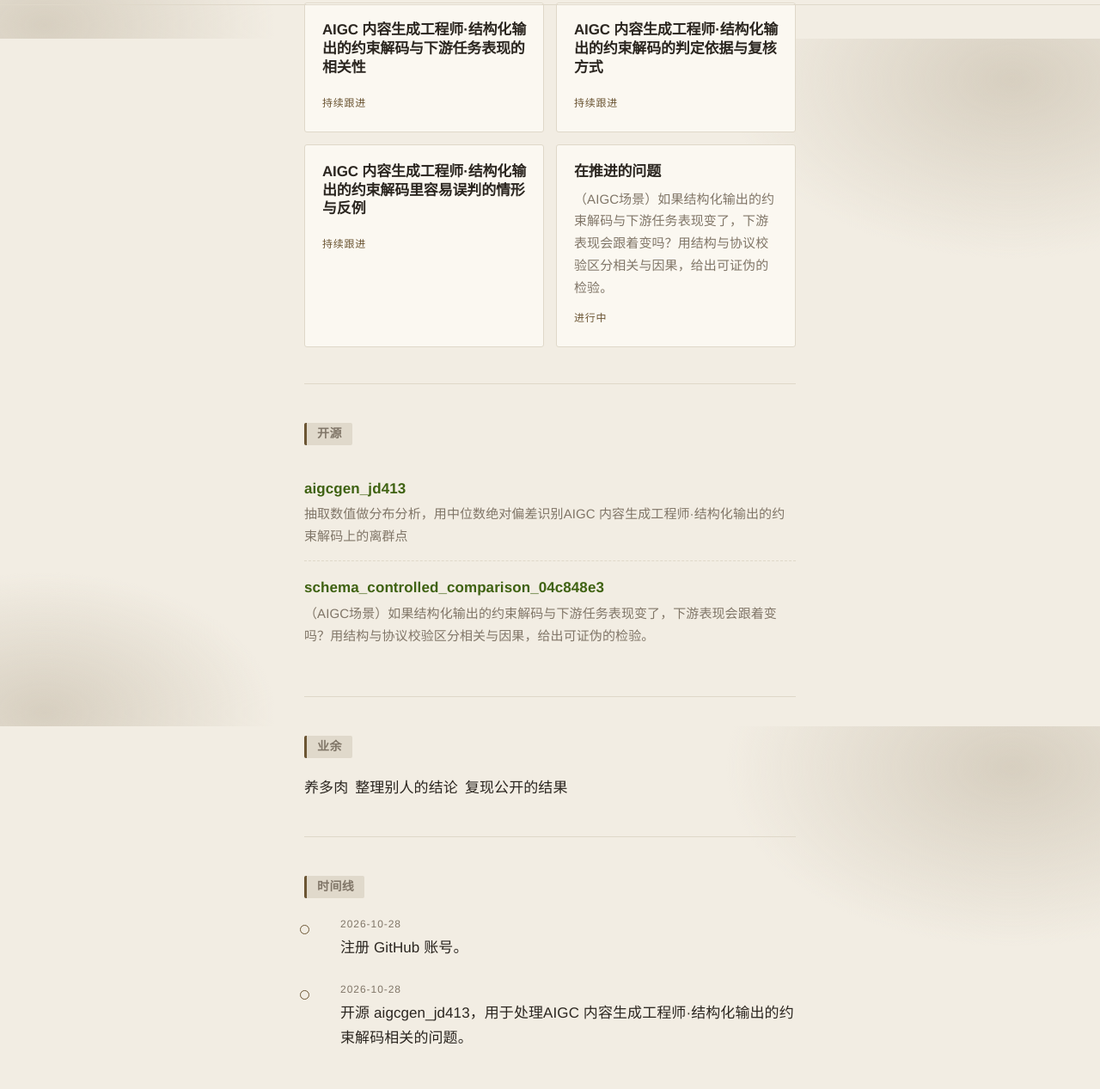
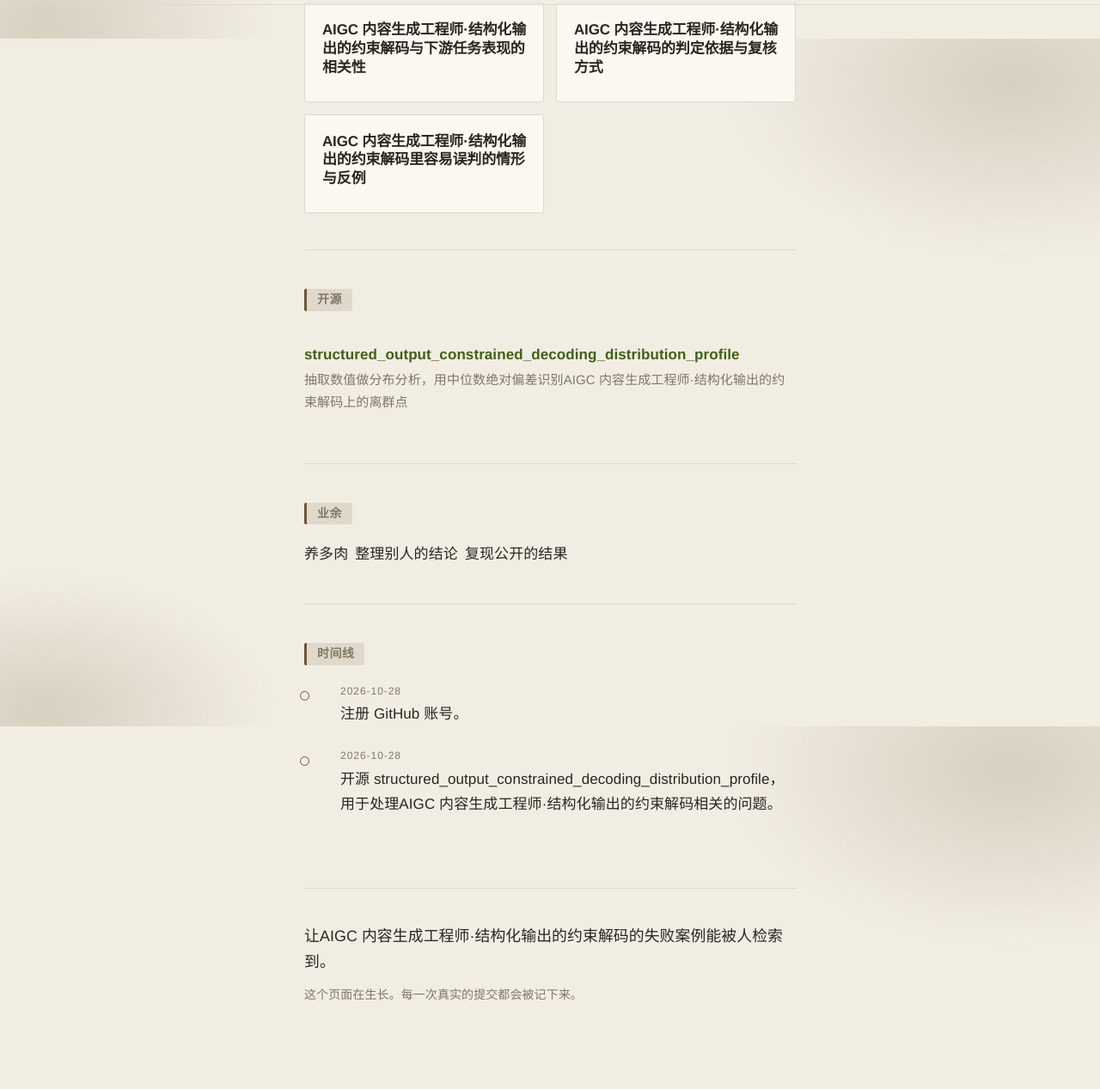
Before and after one commit to ashusvarmu/ashusvarmu.github.io, a plain HTML site: page index.html in a window 1280 px wide. Shown: the part 755-2022 px from the top of the page at 86% size. Drawn offline with Linux system fonts and the light colour scheme.

Commit message:
chore: 同步仓库改名后的链接

```diff
--- a/index.html
+++ b/index.html
@@ -76,7 +76,7 @@
 
 <section class="about" id="about">
   <h2>关于</h2>
-  <p>我在AIGC 内容生成工程师·结构化输出的约束解码上积累了一些能用的做法。 当前以本科阶段研究角色的方式推进项目。</p>
+  <p>我在AIGC 内容生成工程师·结构化输出的约束解码上积累了一些能用的做法。</p>
   <ul class="traits">
     <li>没检查到的项要明说，不能默认没问题。</li>
     <li>结论后面附上判定依据。</li>
@@ -89,20 +89,12 @@
   <div class="grid two">
     <article class="card">
       <h3>AIGC 内容生成工程师·结构化输出的约束解码与下游任务表现的相关性</h3>
-      <span class="status">持续跟进</span>
     </article>
     <article class="card">
       <h3>AIGC 内容生成工程师·结构化输出的约束解码的判定依据与复核方式</h3>
-      <span class="status">持续跟进</span>
     </article>
     <article class="card">
       <h3>AIGC 内容生成工程师·结构化输出的约束解码里容易误判的情形与反例</h3>
-      <span class="status">持续跟进</span>
-    </article>
-    <article class="card">
-      <h3>在推进的问题</h3>
-      <p>（AIGC场景）如果结构化输出的约束解码与下游任务表现变了，下游表现会跟着变吗？用结构与协议校验区分相关与因果，给出可证伪的检验。</p>
-      <span class="status">进行中</span>
     </article>
   </div>
 </section>
@@ -110,11 +102,8 @@
 <section id="work">
   <h2>开源</h2>
   <ul class="repos">
-    <li><div class="name"><a href="https://github.com/ashusvarmu/aigcgen_jd413" rel="noopener">aigcgen_jd413</a></div>
+    <li><div class="name"><a href="https://github.com/ashusvarmu/structured_output_constrained_decoding_distribution_profile" rel="noopener">structured_output_constrained_decoding_distribution_profile</a></div>
       <div class="desc">抽取数值做分布分析，用中位数绝对偏差识别AIGC 内容生成工程师·结构化输出的约束解码上的离群点</div>
-    </li>
-    <li><div class="name"><a href="https://github.com/ashusvarmu/schema_controlled_comparison_04c848e3" rel="noopener">schema_controlled_comparison_04c848e3</a></div>
-      <div class="desc">（AIGC场景）如果结构化输出的约束解码与下游任务表现变了，下游表现会跟着变吗？用结构与协议校验区分相关与因果，给出可证伪的检验。</div>
     </li>
   </ul>
 </section>
@@ -137,7 +126,7 @@
     </li>
     <li>
       <span class="when">2026-10-28</span>
-      开源 aigcgen_jd413，用于处理AIGC 内容生成工程师·结构化输出的约束解码相关的问题。
+      开源 structured_output_constrained_decoding_distribution_profile，用于处理AIGC 内容生成工程师·结构化输出的约束解码相关的问题。
     </li>
   </ol>
 </section>
```
